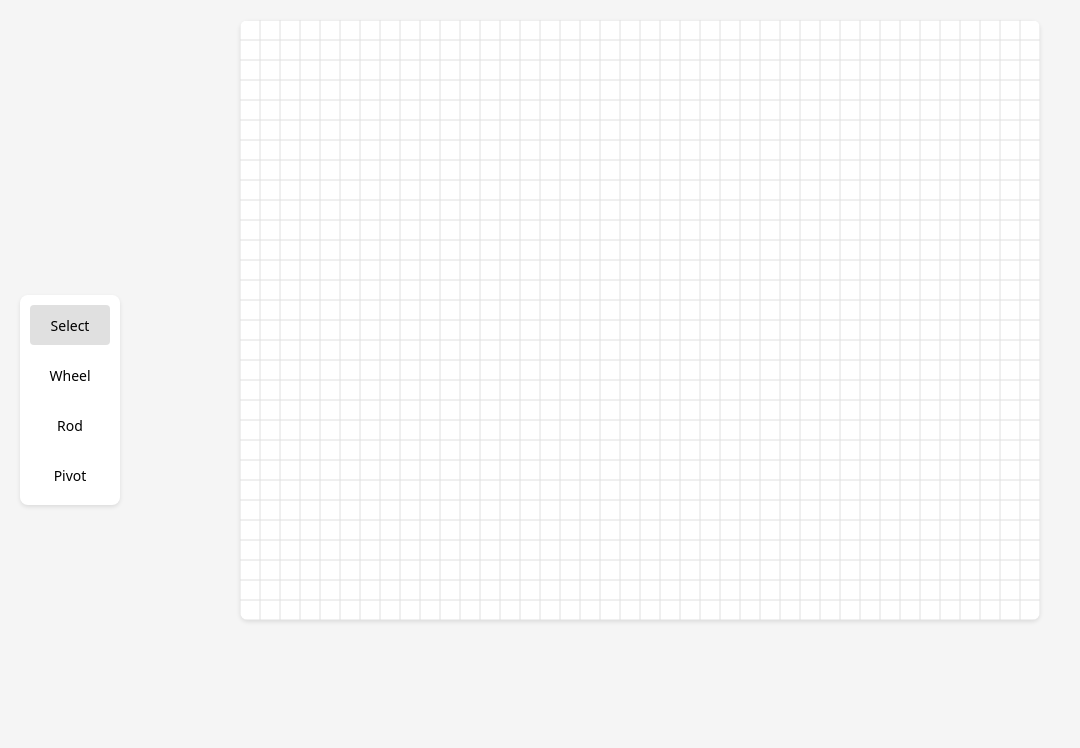
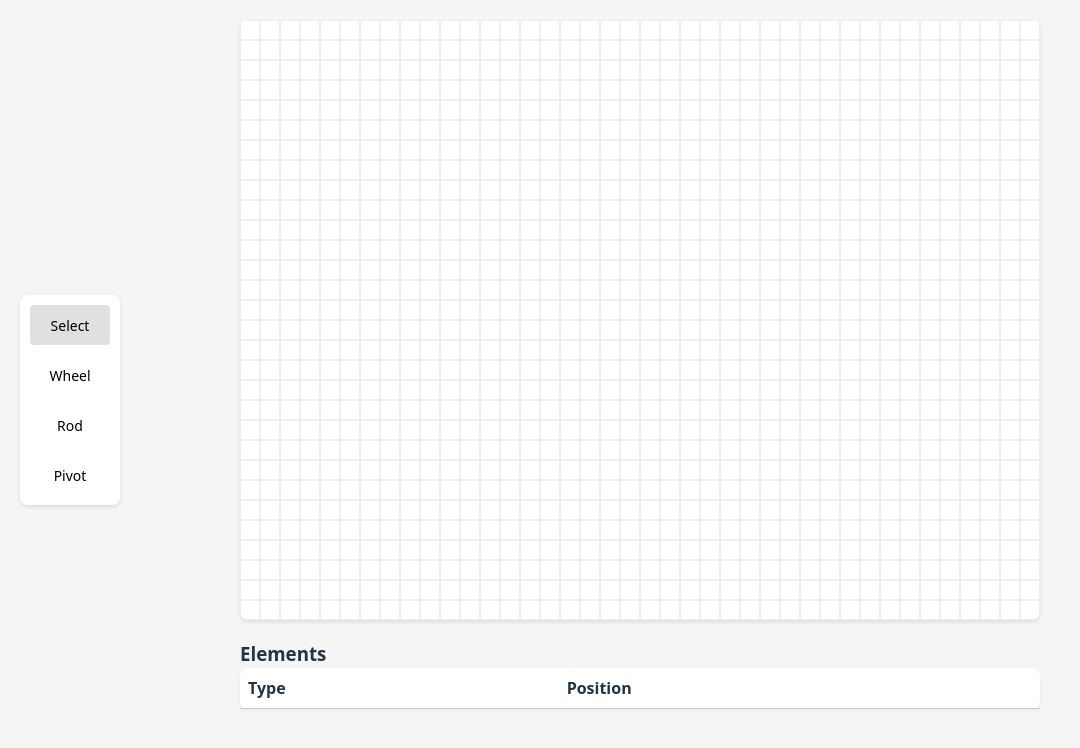
Before and after one commit to justinpearson/mechanical-linkage-drawing-simulator, a React (Vite) app: page / in a window 1280 px wide. Shown: the top 748 px of the page, without its empty margins (0-1080 px from the left). Built offline with nearby package versions, Linux system fonts and the light colour scheme.

Commit message:
feat: add table below canvas listing elements and their positions

```diff
--- a/src/App.tsx
+++ b/src/App.tsx
@@ -34,6 +34,41 @@ function App() {
         onAddRod={handleAddRod}
         onAddPivot={handleAddPivot}
       />
+      <div style={{ width: 800, margin: '20px auto' }}>
+        <h3>Elements</h3>
+        <table style={{ width: '100%', borderCollapse: 'collapse', background: 'white', borderRadius: 8, boxShadow: '0 2px 4px rgba(0,0,0,0.05)' }}>
+          <thead>
+            <tr>
+              <th style={{ borderBottom: '1px solid #ccc', textAlign: 'left', padding: 8 }}>Type</th>
+              <th style={{ borderBottom: '1px solid #ccc', textAlign: 'left', padding: 8 }}>Position</th>
+            </tr>
+          </thead>
+          <tbody>
+            {wheels.map(wheel => (
+              <tr key={wheel.id}>
+                <td style={{ padding: 8 }}>Wheel</td>
+                <td style={{ padding: 8 }}>{`(${wheel.center.x.toFixed(1)}, ${wheel.center.y.toFixed(1)})`}</td>
+              </tr>
+            ))}
+            {rods.map(rod => {
+              const midX = (rod.start.x + rod.end.x) / 2;
+              const midY = (rod.start.y + rod.end.y) / 2;
+              return (
+                <tr key={rod.id}>
+                  <td style={{ padding: 8 }}>Rod</td>
+                  <td style={{ padding: 8 }}>{`(${midX.toFixed(1)}, ${midY.toFixed(1)})`}</td>
+                </tr>
+              );
+            })}
+            {pivots.map(pivot => (
+              <tr key={pivot.id}>
+                <td style={{ padding: 8 }}>Pivot</td>
+                <td style={{ padding: 8 }}>{`(${pivot.position.x.toFixed(1)}, ${pivot.position.y.toFixed(1)})`}</td>
+              </tr>
+            ))}
+          </tbody>
+        </table>
+      </div>
     </div>
   )
 }
```
